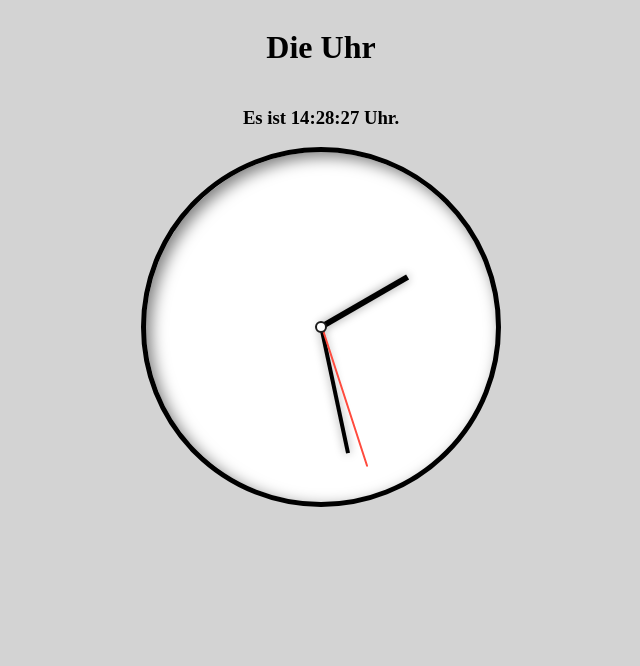
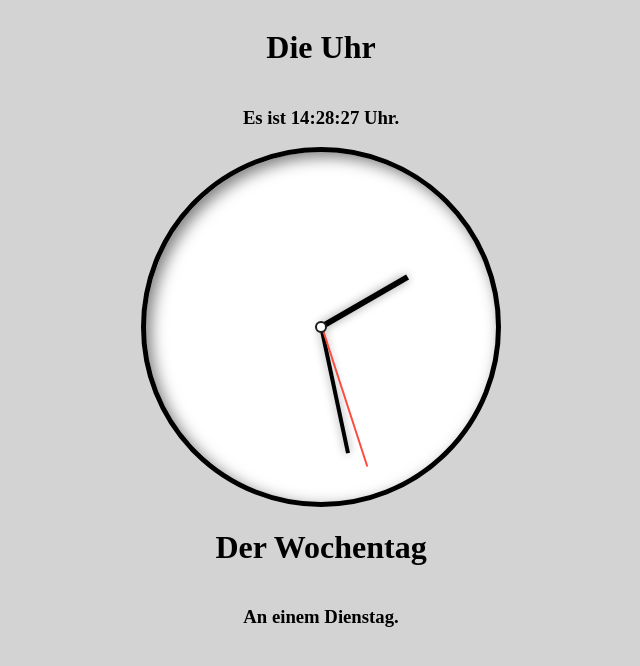
Before and after one commit to hebrusonline/actionsTest, a plain HTML site: page index.html in a window 1280 px wide. Shown: the whole page, without its empty margins (319-959 px from the left). Drawn offline with Linux system fonts and the light colour scheme.

Commit message:
wochentag feature

```diff
--- a/index.html
+++ b/index.html
@@ -16,10 +16,10 @@
         <span class="dot"></span>
       </div>
     </div>
-<!--
+
   <h1>Der Wochentag</h1>
-  <h3 class="week-label"> An einem Dienstag. </h3>
--->
+  <h3 class="week-label"></h3>
+
   <script src="script.js"></script>
   </body>
 </html>
--- a/script.js
+++ b/script.js
@@ -39,7 +39,7 @@ function clock () {
 
   document.querySelector('.clock-label').innerHTML = 'Es ist ' + hours + ':' + minutes + ':' + seconds + ' Uhr.';
 }
-/*
+
 function wochentag () {
   const date = new Date();
   const wochentag = ['Sonntag', "Montag", 'Dienstag', 'Mittwoch', "Donnerstag", 'Freitag', 'Samstag'];
@@ -47,4 +47,3 @@ function wochentag () {
 
   document.querySelector('.week-label').innerHTML = 'An einem ' + wochentag[day] + '.';
 }
-*/
```
